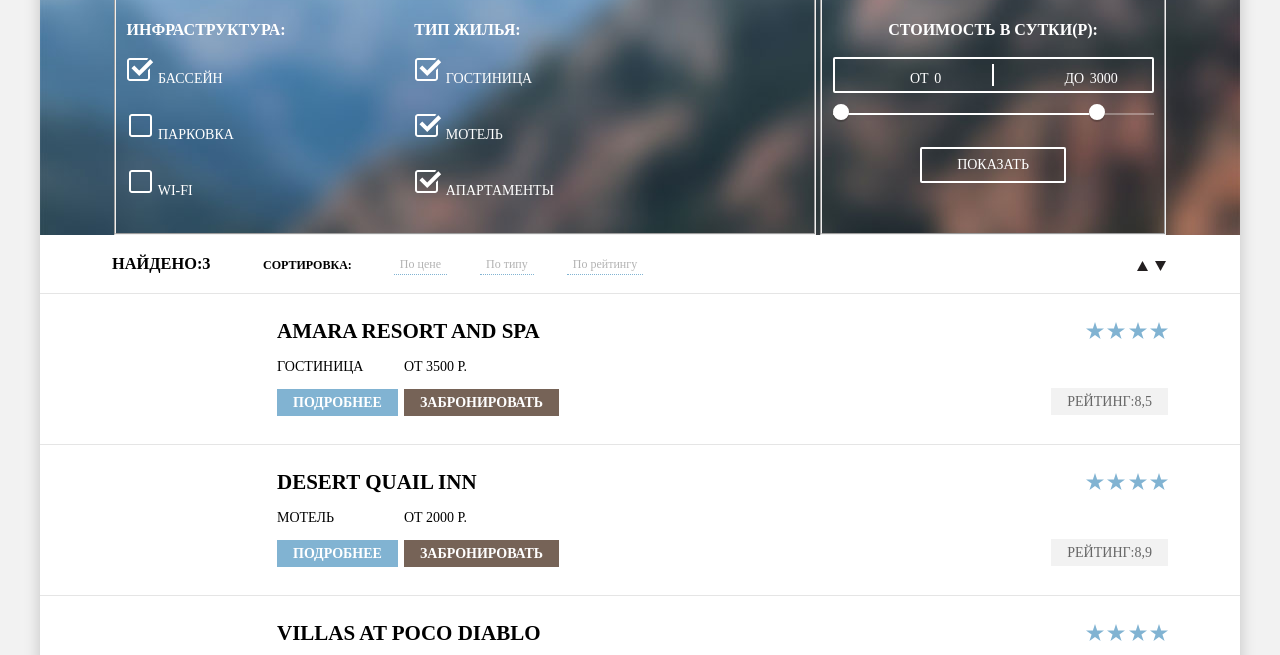
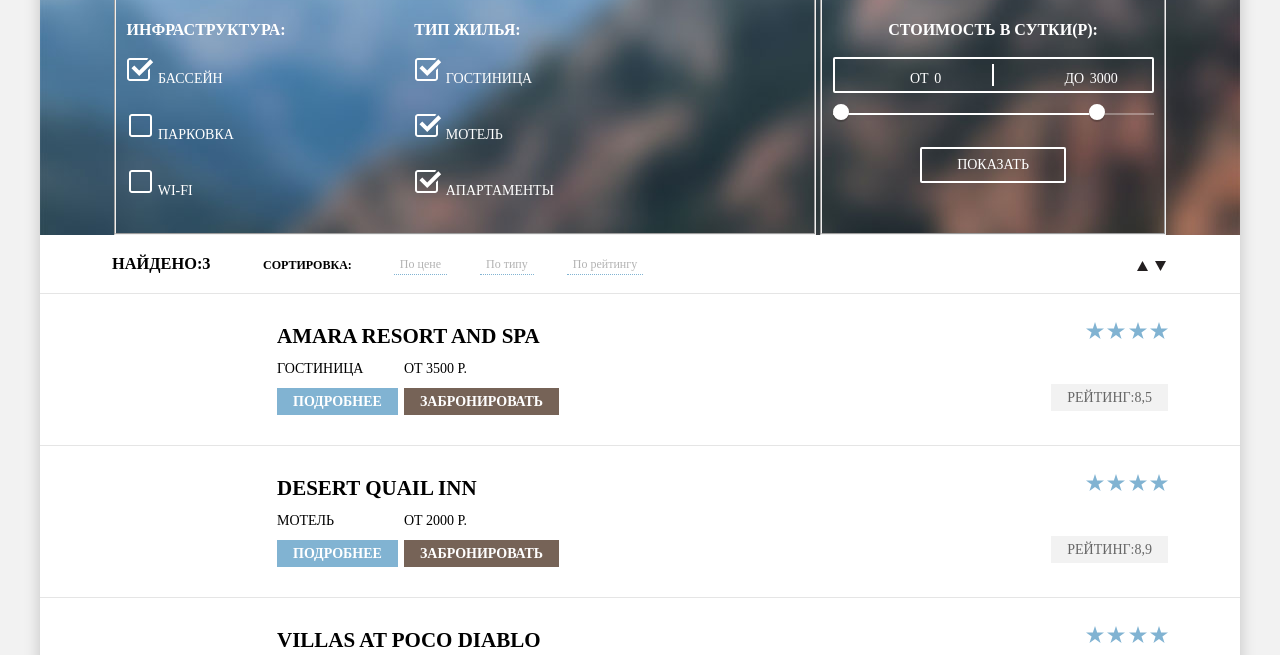
Before and after one commit to Irautak/501419-sedona, a plain HTML site: page catalog.html in a window 1280 px wide. Shown: the part 79-734 px from the top of the page. Drawn offline with Linux system fonts and the light colour scheme.

Commit message:
Исправил hotel-row

```diff
--- a/css/style.css
+++ b/css/style.css
@@ -156,10 +156,8 @@
 .form-number,.form-calendar-wrapper{
   background-color: #f2f2f2;
 }
-.form-calendar-wrapper{
-  padding-left: 12px;
-  padding-top: 8px;
-}
+
+
 .form-icon{
   display:inline-block;
   width: 41px;
@@ -558,6 +556,8 @@
   position: relative;
   display: flex;
   padding: 0% 6%;
+  padding-top: 30px;
+  padding-bottom: 30px;
   justify-content: space-between;
 
 }
@@ -577,8 +577,8 @@
 .c-left-notImg h2{
   text-align: left;
   position: relative;
-  margin-top: 25px;
-  margin-bottom: 12px;
+  margin-top: 0px;
+  margin-bottom: 9px;
   vertical-align: top;
 
 
@@ -590,8 +590,7 @@
     width: 135px;
     height:90px;
     margin-right:30px;
-    margin-top: 30px;
-    margin-bottom: 30px;
+
 
 }
 .c-hotels-desc{
@@ -612,7 +611,7 @@
 .catalog-desc{
   text-align: left;
   margin-top: 0px;
-  margin-bottom: 12px;
+  margin-bottom: 9px;
 
 }
 .c-hotels-right{
@@ -623,7 +622,7 @@
   background-color: #f2f2f2;
   color: #666666;
   padding: 3px 16px;
-  margin-top: 43px;
+  margin-top: 39px;
   margin-bottom: 0px;
 
 
@@ -636,7 +635,7 @@
   display: inline-block;
   width:18px;
   height:17px;
-  margin-top: 28px;
+  margin-top: -2px;
   position: relative;
   background-image: url('../img/catalog/star.svg');
   background-repeat: no-repeat;
```
